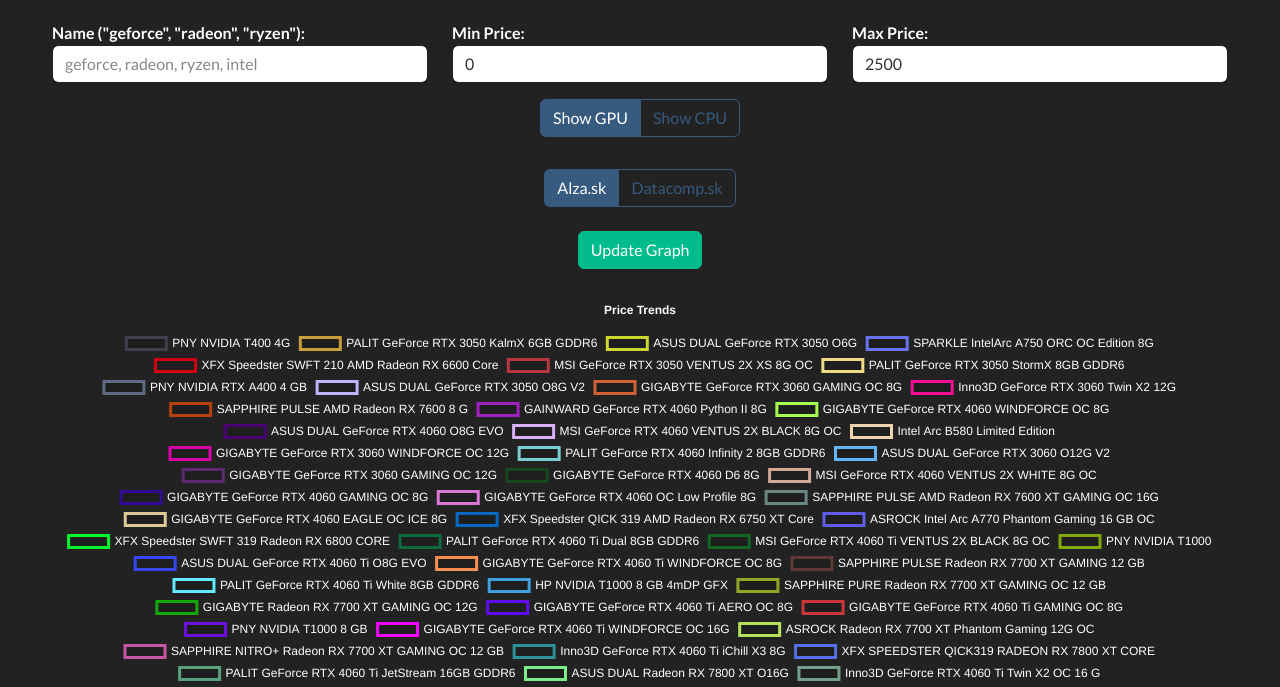
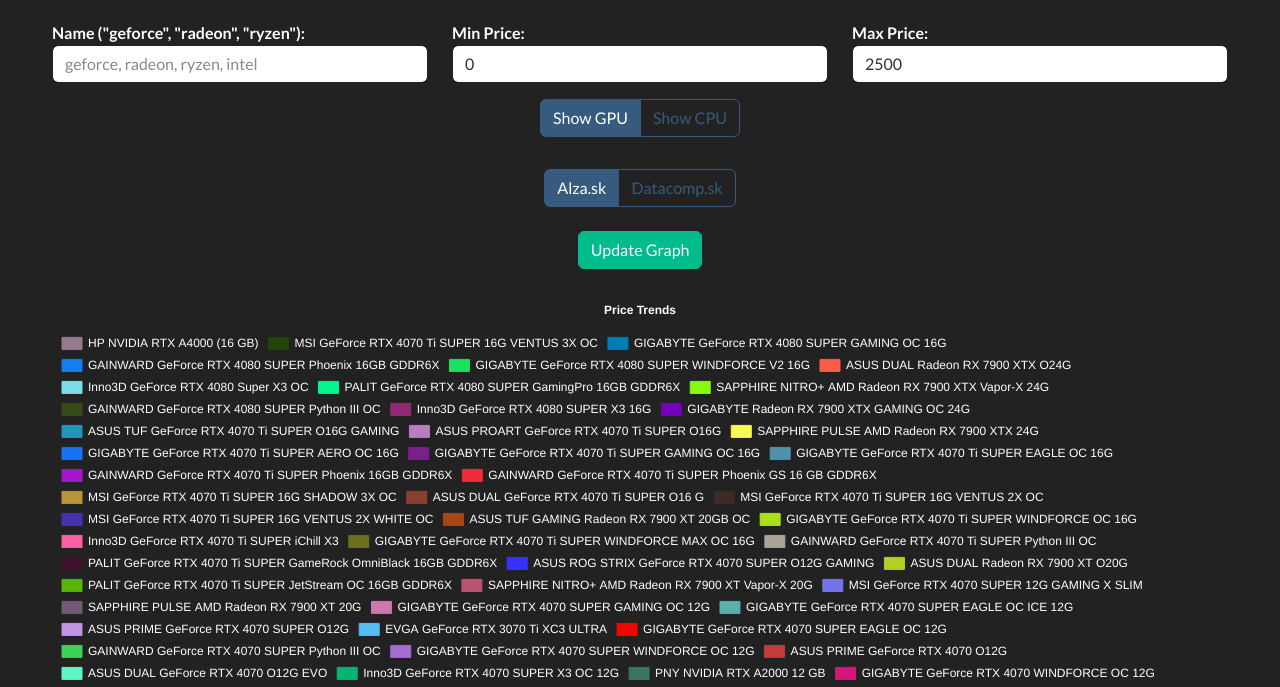
Before and after one commit to ra1g-eu/rssbot, a website: page webvisualizer.html in a window 1280 px wide. Both pictures are taken after a click on the button "Update Graph". Shown: the part 105-792 px from the top of the page. Drawn offline with nearby package versions, Linux system fonts and the light colour scheme.

Commit message:
update graph

```diff
--- a/webvisualizer.html
+++ b/webvisualizer.html
@@ -183,6 +183,12 @@
             });
         });
 
+        datasets.sort((a, b) => {
+            const latestPriceA = a.data[a.data.length - 1]; // Last price of GPU A
+            const latestPriceB = b.data[b.data.length - 1]; // Last price of GPU B
+            return latestPriceB - latestPriceA; // Sort descending
+        });
+
         const ctx = document.getElementById("priceChart").getContext("2d");
         chart = new Chart(ctx, {
             type: 'line',
@@ -199,12 +205,38 @@
                         color: 'white' // Title color
                     },
                     tooltip: {
-                        mode: 'index',
-                        intersect: false
+                        mode: 'nearest', // Tooltip only shows the closest point to the hover
+                        intersect: true, // Ensures you only see the data for a single point
+                        callbacks: {
+                            title: (context) => {
+                                return `Date: ${context[0].label}`; // Show the hovered date
+                            },
+                            label: (context) => {
+                                const gpuName = context.dataset.label;
+                                const price = context.raw !== null ? `€${context.raw}` : 'No data';
+                                return `${gpuName}: ${price}`; // Show the hovered GPU and its price
+                            }
+                        }
                     },
                     legend: {
+                        position: 'top', // Move legend above the graph
+                        align: 'start', // Align legend items vertically
                         labels: {
-                            color: 'white' // Legend text color
+                            color: 'white',
+                            boxWidth: 20, // Adjust box size
+                            padding: 10, // Add spacing between legend items
+                            generateLabels: (chart) => {
+                                // Use the sorted datasets to generate legend labels
+                                return chart.data.datasets.map((dataset, index) => ({
+                                    text: `${dataset.label}`,
+                                    fillStyle: dataset.borderColor,
+                                    strokeStyle: dataset.borderColor,
+                                    pointStyle: dataset.pointStyle,
+                                    rotation: dataset.rotation,
+                                    fontColor: '#fff',
+                                    tension: dataset.tension
+                                }));
+                            }
                         }
                     }
                 },
```
